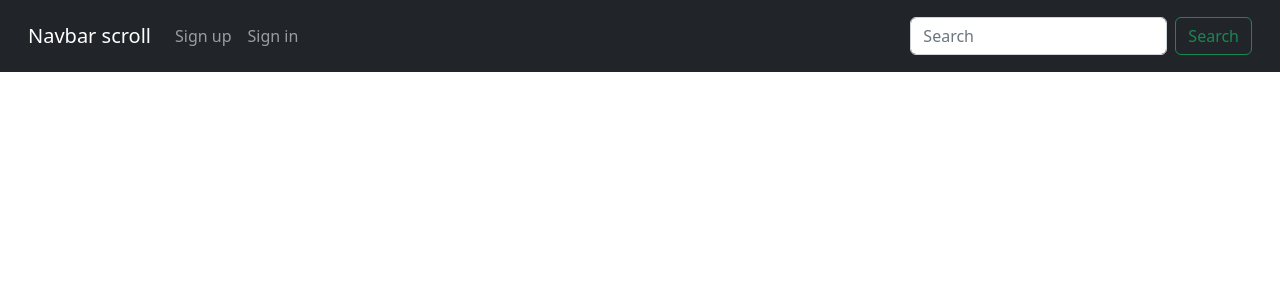
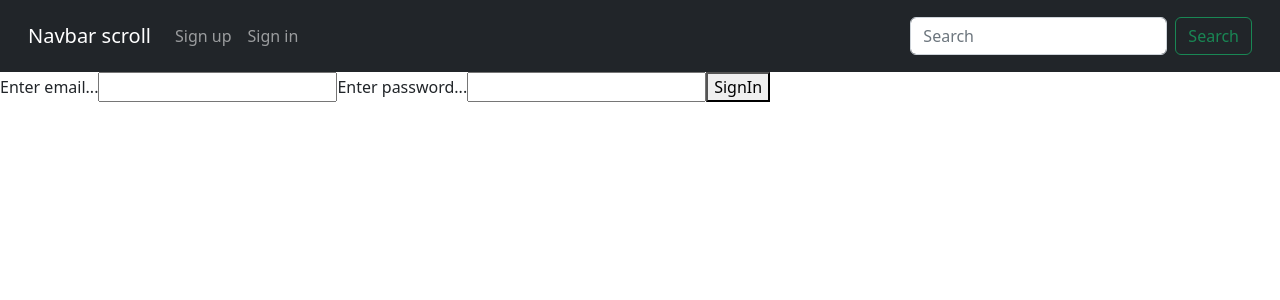
Before and after one commit to caomei1806/CHIRP, a React (Create React App) app: page / in a window 1280 px wide. Shown: the top 300 px of the page. Built offline with nearby package versions, Linux system fonts and the light colour scheme.

Commit message:
upating login functionality && adding json-server

```diff
--- /dev/null
+++ b/db.json
@@ -0,0 +1,24 @@
+{
+  "users": [
+    {
+      "id": 1,
+      "email": "user1@gmail.com",
+      "password": "password123"
+    },
+    {
+      "id": 2,
+      "email": "user2@gmail.com",
+      "password": "password123"
+    },
+    {
+      "id": 3,
+      "email": "user3@gmail.com",
+      "password": "password123"
+    },
+    {
+      "email": "user4@gmail.com",
+      "password": "",
+      "id": 4
+    }
+  ]
+}
--- a/package.json
+++ b/package.json
@@ -10,7 +10,9 @@
     "@types/node": "^16.7.13",
     "@types/react": "^18.0.0",
     "@types/react-dom": "^18.0.0",
+    "axios": "^1.3.6",
     "bootstrap": "^5.2.2",
+    "json-server": "^0.17.3",
     "react": "^18.2.0",
     "react-bootstrap": "^2.5.0",
     "react-dom": "^18.2.0",
--- a/src/App.tsx
+++ b/src/App.tsx
@@ -1,5 +1,6 @@
 import React from 'react'
 import Navigation from './components/shared/Nav'
+import SignUpForm from './components/SignUpForm'
 
 function App() {
 	return (
@@ -7,6 +8,7 @@ function App() {
 			<header className='App-header'>
 				<Navigation></Navigation>
 			</header>
+			<SignUpForm />
 		</div>
 	)
 }
--- a/src/components/SignUpForm.tsx
+++ b/src/components/SignUpForm.tsx
@@ -1,6 +1,8 @@
 import React, { useState } from 'react'
 import CustomTextField from './shared/formElements/CustomTextField'
-import { InputSize, InputVariant } from './enums'
+import { ButtonType, InputSize, InputVariant } from './enums'
+import CustomButton from './shared/formElements/CustomButton'
+import axios from 'axios'
 
 type Values = {
 	email: string
@@ -13,23 +15,57 @@ const SignUpForm = () => {
 		password: '',
 	})
 
+	const loginUser = () => {
+		const loginUrl = 'http://localhost:3001/users'
+
+		const addUser = () => axios.post(loginUrl, values)
+
+		const ifUserExists = axios
+			.get(`${loginUrl}?email=${values.email}`)
+			.then((res) => {
+				if (res.data.length > 0) {
+					console.log(res.data)
+				} else {
+					addUser()
+					console.log('abc')
+				}
+			})
+	}
+
 	const handleChange = (event: React.ChangeEvent<HTMLInputElement>) => {
 		setValues({ ...values, [event.target.name]: event.target.value })
 	}
 
 	const handleSubmit = (event: React.FormEvent<HTMLFormElement>) => {
 		event.preventDefault()
-		console.log(values)
+		loginUser()
+		setValues({ email: '', password: '' })
 	}
 
 	return (
 		<form onSubmit={(event) => handleSubmit(event)}>
 			<CustomTextField
 				name={'email'}
-				label={'email'}
+				label={'Enter email...'}
 				changeHandler={handleChange}
 				variant={InputVariant.Primary}
 				size={InputSize.Medium}
+			/>
+			<CustomTextField
+				name={'password'}
+				label={'Enter password...'}
+				changeHandler={handleChange}
+				variant={InputVariant.Primary}
+				size={InputSize.Medium}
+				password={true}
+			/>
+			<CustomButton
+				name={'submit'}
+				label={'SignIn'}
+				changeHandler={handleSubmit}
+				variant={InputVariant.Primary}
+				size={InputSize.Medium}
+				type={ButtonType.Submit}
 			/>
 		</form>
 	)
--- /dev/null
+++ b/src/components/enums/ButtonType.ts
@@ -0,0 +1,4 @@
+export enum ButtonType {
+	Submit="submit",
+	Button="button"
+}
--- a/src/components/enums/index.ts
+++ b/src/components/enums/index.ts
@@ -1,4 +1,5 @@
 import { InputSize } from "./InputSize";
 import { InputVariant } from "./InputVariant";
+import { ButtonType } from "./ButtonType";
 
-export { InputSize, InputVariant}
+export { InputSize, InputVariant, ButtonType}
--- a/src/components/shared/formElements/CustomButton.tsx
+++ b/src/components/shared/formElements/CustomButton.tsx
@@ -1,30 +1,24 @@
 import React from 'react'
-
-enum InputVariant {
-	Primary,
-	Secondary,
-	Light,
-	Dark,
-}
-enum InputSize {
-	Small,
-	Medium,
-	Large,
-}
+import { InputVariant, InputSize, ButtonType } from '../../enums'
 type CustomButtonProps = {
 	name: string
-	changeHandler: (event: React.ChangeEvent<HTMLInputElement>) => void
+	label: string
+	changeHandler?: (event: React.FormEvent<HTMLFormElement>) => void
 	variant: InputVariant
 	size: InputSize
+	type: ButtonType
 }
 
 const CustomButton = (props: CustomButtonProps) => {
-	const { name, changeHandler, variant, size } = props
+	const { name, label, changeHandler, variant, size, type } = props
 	return (
 		<button
 			id={`${name}-button`}
 			className={`btn-${variant} btn-${size}`}
-		></button>
+			type={type}
+		>
+			{label}
+		</button>
 	)
 }
 
--- a/src/components/shared/formElements/CustomTextField.tsx
+++ b/src/components/shared/formElements/CustomTextField.tsx
@@ -7,15 +7,16 @@ type CustomTextFieldProps = {
 	changeHandler: (event: React.ChangeEvent<HTMLInputElement>) => void
 	variant: InputVariant
 	size: InputSize
+	password?: Boolean
 }
 
 const CustomTextField = (props: CustomTextFieldProps) => {
-	const { name, label, changeHandler, variant, size } = props
+	const { name, label, changeHandler, variant, size, password } = props
 	return (
 		<>
 			<label htmlFor={name}>{label}</label>
 			<input
-				type='text'
+				type={password ? 'password' : 'text'}
 				name={name}
 				id={`${name}-input`}
 				className={`input-${variant} input-${size}`}
```
Also changed, not shown: src/reducers/userReducer.ts (added, +16 -0 lines), 2 other files (tests, documents, lock files or other folders).
